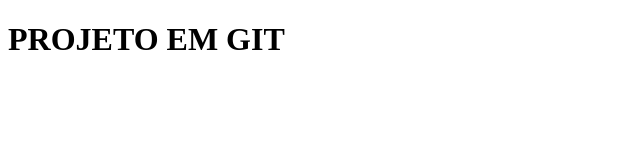
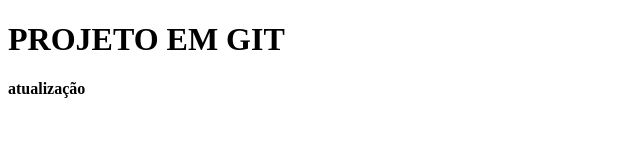
Before and after one commit to geovaniluismarcato/modulogit, a plain HTML site: page index.html in a window 1280 px wide. Shown: the whole page, without its empty margins (0-640 px from the left). Drawn offline with Linux system fonts and the light colour scheme.

Commit message:
atualização

```diff
--- a/index.html
+++ b/index.html
@@ -7,5 +7,7 @@
 </head>
 <body>
   <h1>PROJETO EM GIT</h1>
+
+  <h4>atualização</h4>
 </body>
 </html>
```
Also changed, not shown: 1 other file.
